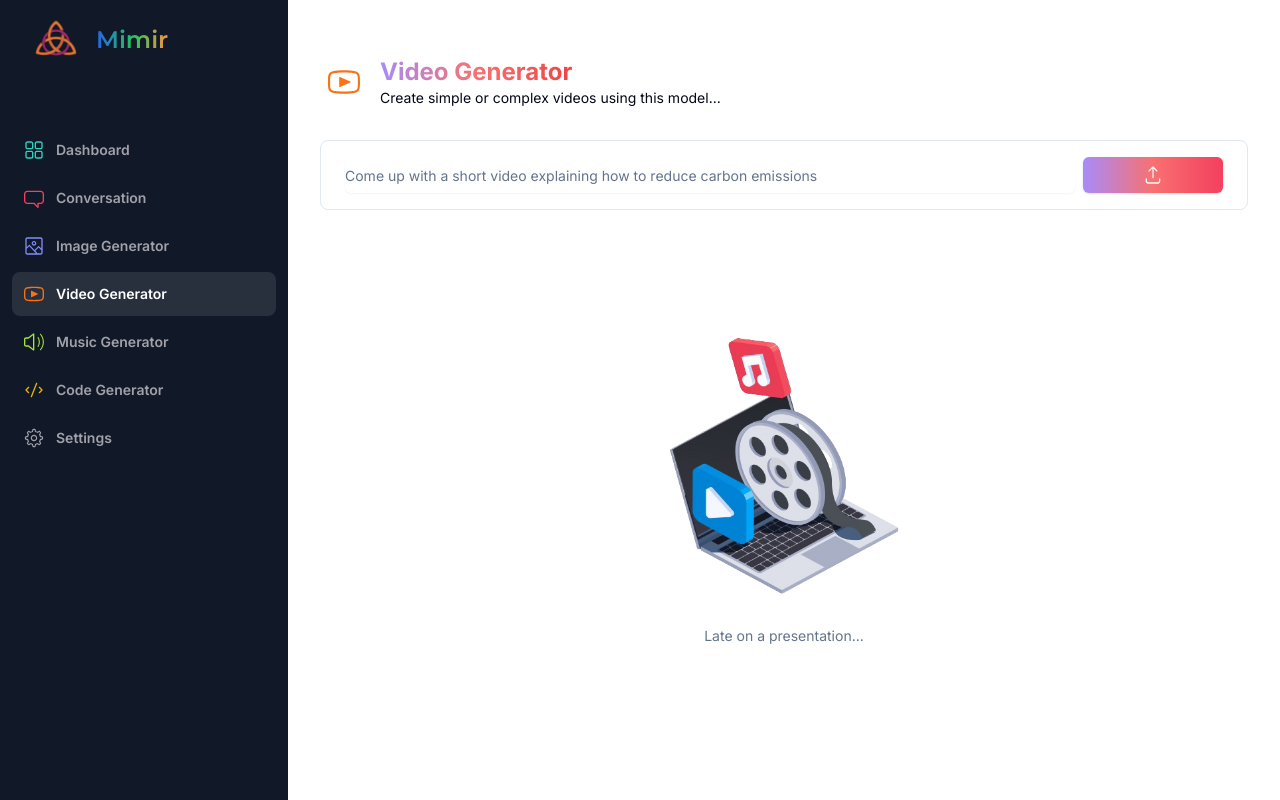
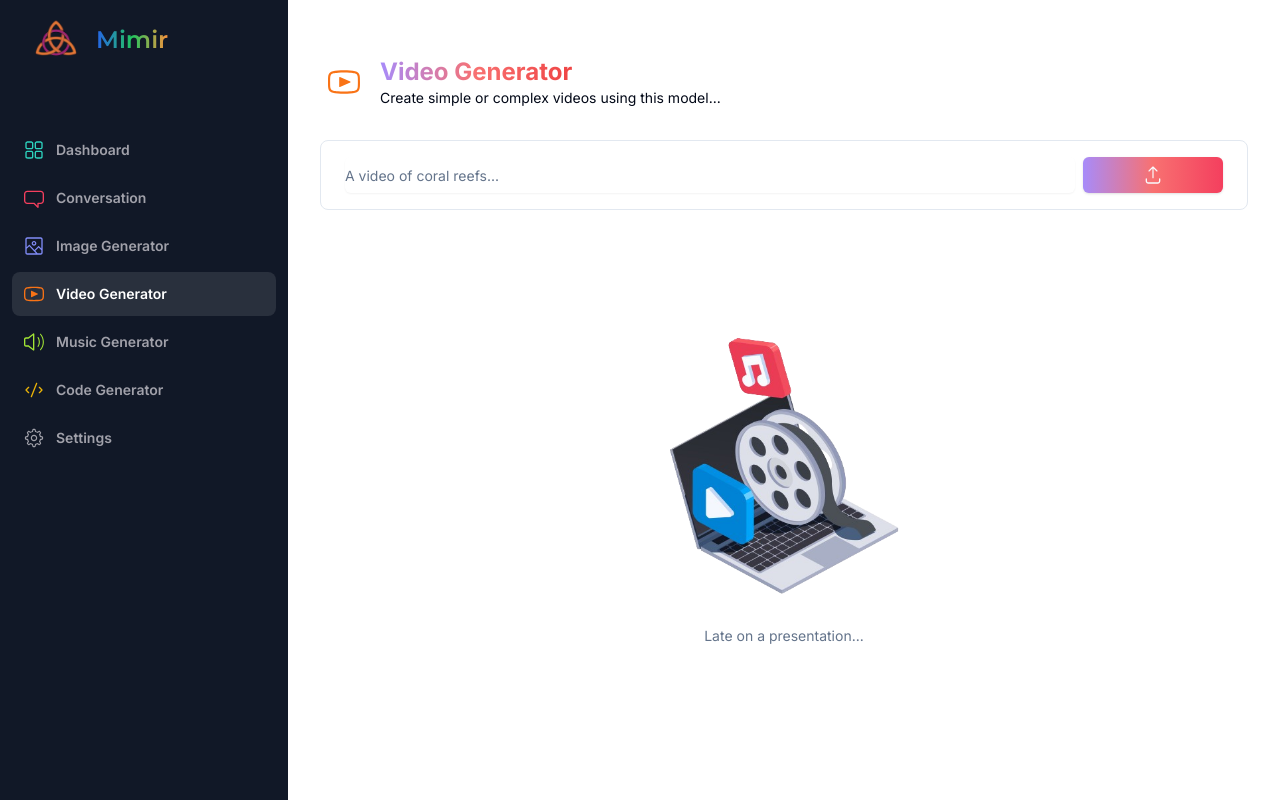
Before and after one commit to Erick559/Intelli-Kit, a Next.js app: page /video in a window 1280 px wide. Built offline with nearby package versions, Linux system fonts and the light colour scheme.

Commit message:
feat: Change the placeholder for the video generation prompt box.

```diff
--- a/app/(dashboard)/(routes)/video/page.tsx
+++ b/app/(dashboard)/(routes)/video/page.tsx
@@ -86,7 +86,7 @@ const VideoPage = () => {
                                                 focus-visible:ring-transparent
                                                 "
                                                 disabled={isLoading}
-                                                placeholder="Come up with a short video explaining how to reduce carbon emissions"
+                                                placeholder="A video of coral reefs..."
                                                 {...field}
                                             />
                                         </FormControl>
```
